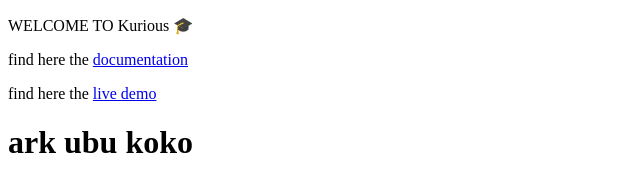
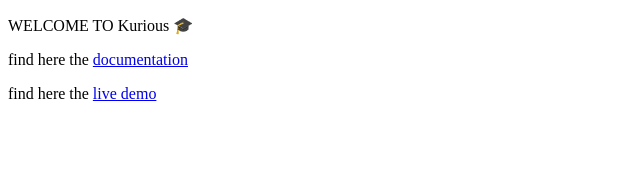
Before and after one commit to izabayo7/blms-backend, a website: page views/index.html in a window 1280 px wide. Shown: the whole page, without its empty margins (0-640 px from the left). Drawn offline with Linux system fonts and the light colour scheme.

Commit message:
removed dummy string in index.html

```diff
--- a/views/index.html
+++ b/views/index.html
@@ -11,7 +11,6 @@
     <p>WELCOME TO Kurious 🎓</p>
     <p>find here the <a href="/documentation">documentation</a></p>
     <p>find here the <a href="/live">live demo</a></p>
-    <h1>ark ubu koko</h1>
 </body>
 
 </html>
```
